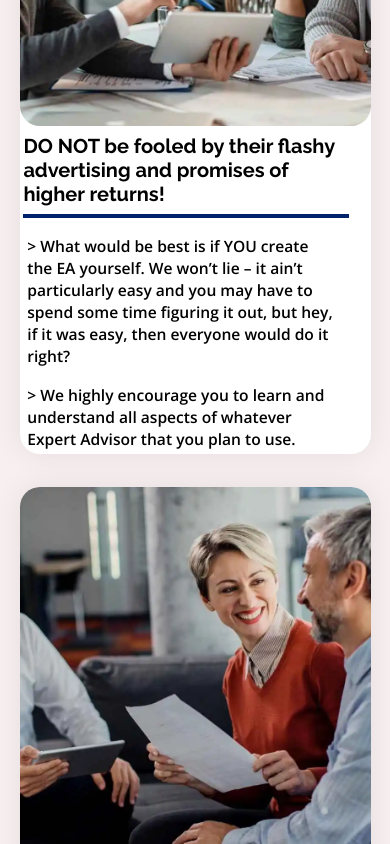
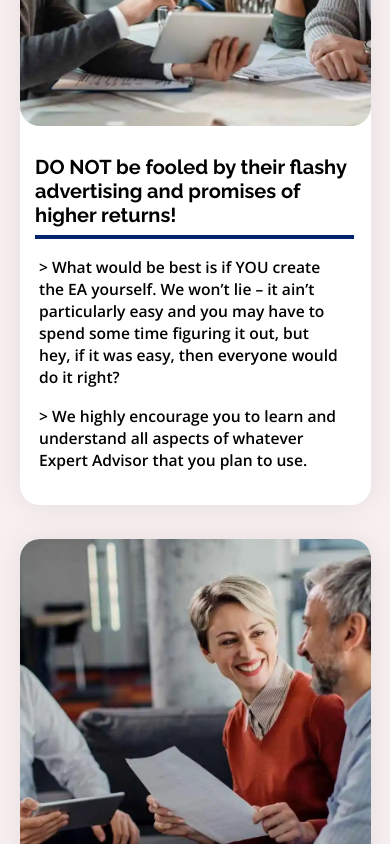
Before and after one commit to abdulsamad2003/prefex-solution, a React (Create React App) app: page /expert-advisor in a window 390 px wide. Shown: the part 1520-2364 px from the top of the page. Built offline with nearby package versions, Linux system fonts and the light colour scheme.

Commit message:
padding of text in benefitsof advisor

```diff
--- a/src/componets/BenefitOfAdvisor.scss
+++ b/src/componets/BenefitOfAdvisor.scss
@@ -45,6 +45,7 @@
             padding: 1vw;
             @media screen and (max-width: 800px){
                 width: 100%;
+                padding: 3vh 0 4vh 4vw;
             }
             h1{
                 font-size: clamp(20px, 4vw,25px);
```
